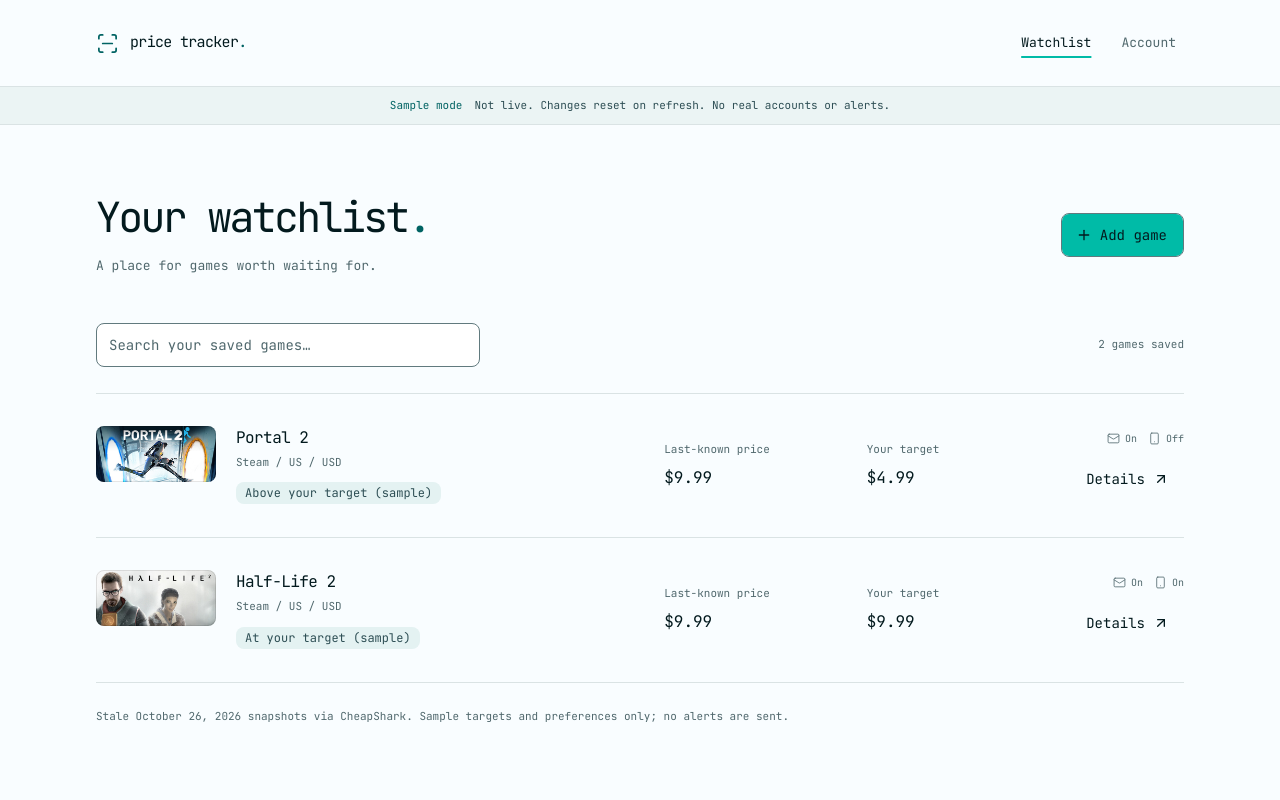
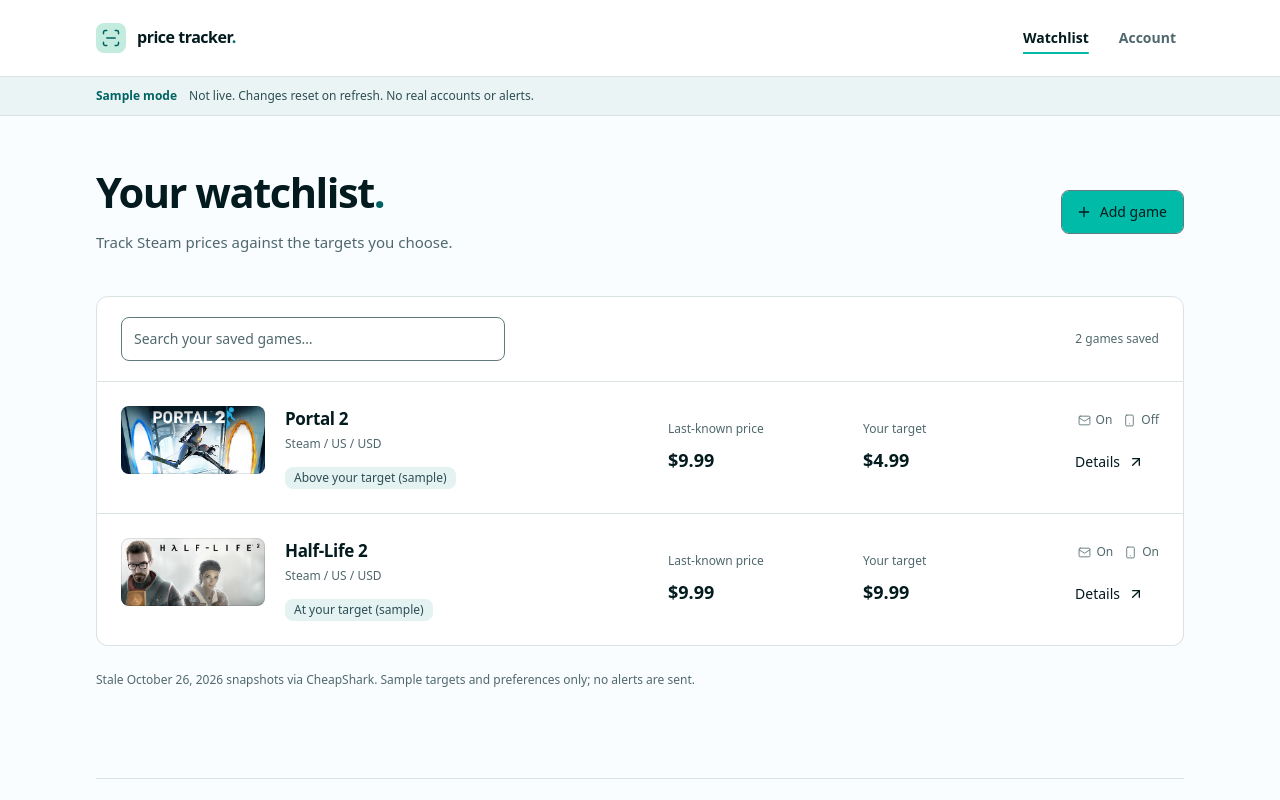
Before and after one commit to aluciencozy/price-tracker, a React (Vite) app in the folder apps/web/: page /watchlist in a window 1280 px wide. Shown: the top 800 px of the page. Built offline with nearby package versions, Linux system fonts and the light colour scheme.

Commit message:
Refresh web watchlist presentation

```diff
--- a/apps/web/src/components/Home.tsx
+++ b/apps/web/src/components/Home.tsx
@@ -8,16 +8,15 @@ export default function Home() {
   return (
     <>
       <section className="hero" aria-labelledby="hero-title">
-        <p className="hero-context">For the games on your someday list.</p>
         <h1 id="hero-title" tabIndex={-1}>
-          Good games.
+          Your games.
           <br />
           Your price.
         </h1>
         <p className="hero-description">
-          Keep a little list. Pick your price.
+          Save a Steam game and set your target.
           <br />
-          Let the next Steam deal come to you.
+          Keep the price that matters in view.
         </p>
         <div className="flex flex-wrap justify-center gap-3">
           <Button asChild size="lg">
--- a/apps/web/src/components/Watchlist.tsx
+++ b/apps/web/src/components/Watchlist.tsx
@@ -36,7 +36,7 @@ export default function Watchlist({
           <h1 tabIndex={-1}>
             Your watchlist<span className="title-period">.</span>
           </h1>
-          <p>A place for games worth waiting for.</p>
+          <p>Track Steam prices against the targets you choose.</p>
         </div>
         <Button asChild>
           <Link to="/add">
@@ -76,7 +76,7 @@ export default function Watchlist({
               title={
                 query
                   ? 'No saved games match'
-                  : 'Make room for your next game'
+                  : 'Your watchlist is empty'
               }
               description="Add a Steam link, choose your target, and keep it on your list."
             >
--- a/apps/web/src/styles.css
+++ b/apps/web/src/styles.css
@@ -31,7 +31,7 @@
 
 :root {
   color-scheme: light;
-  --font-body: 'JetBrains Mono', ui-monospace, SFMono-Regular, monospace;
+  --font-body: system-ui, -apple-system, BlinkMacSystemFont, 'Segoe UI', sans-serif;
   --background: oklch(0.9916 0.005 228.8162);
   --foreground: oklch(0.2012 0.0307 210.2063);
   --card: oklch(1 0 0);
@@ -97,7 +97,7 @@
     font-size: clamp(1.9rem, 4vw, 2.6rem);
     line-height: 1.2;
     font-weight: 600;
-    letter-spacing: -0.065em;
+    letter-spacing: -0.035em;
     text-wrap: balance;
   }
   h2 {
@@ -239,7 +239,7 @@
 .hero h1 {
   font-size: clamp(3.3rem, 7vw, 5.25rem);
   font-weight: 700;
-  letter-spacing: -0.075em;
+  letter-spacing: -0.04em;
   line-height: 1.08;
 }
 .hero-description {
@@ -1197,3 +1197,135 @@ thead th {
     stroke: CanvasText;
   }
 }
+
+/* Workspace: a quiet frame keeps the games and their prices in focus. */
+.site-header {
+  background: var(--card);
+}
+.header-inner {
+  min-height: 76px;
+}
+.brand {
+  font-size: 1rem;
+  letter-spacing: -0.03em;
+}
+.brand svg {
+  width: 30px;
+  height: 30px;
+  padding: 5px;
+  border-radius: 8px;
+  background: var(--accent);
+}
+.site-header nav {
+  font-size: 0.875rem;
+  font-weight: 550;
+}
+.sample-disclosure {
+  font-size: 0.75rem;
+}
+.sample-disclosure .shell {
+  justify-content: flex-start;
+}
+.main-content {
+  padding-top: 52px;
+}
+.page-heading {
+  margin-top: 0;
+}
+.page-heading p {
+  font-size: 0.9375rem;
+}
+.watchlist-toolbar {
+  padding: 20px 24px;
+  background: var(--card);
+  border: 1px solid var(--border);
+  border-radius: 12px 12px 0 0;
+}
+.watchlist-toolbar p,
+.game-title p,
+.row-prices dt,
+.channel-summary,
+.list-footnote {
+  font-size: 0.75rem;
+}
+.game-list {
+  background: var(--card);
+  border-inline: 1px solid var(--border);
+  border-bottom: 1px solid var(--border);
+  border-radius: 0 0 12px 12px;
+  overflow: hidden;
+}
+.game-row {
+  padding: 24px;
+}
+.game-row:last-child {
+  border-bottom: 0;
+}
+.game-art {
+  width: 144px;
+  height: 68px;
+}
+.game-title h2 {
+  font-size: 1.0625rem;
+  letter-spacing: -0.02em;
+}
+.row-prices dd {
+  font-size: 1.125rem;
+  font-weight: 650;
+}
+.row-prices dd,
+.detail-prices dd,
+.example-price strong {
+  font-variant-numeric: tabular-nums;
+}
+.detail-summary,
+.form-surface,
+.auth-surface {
+  border-color: var(--border);
+}
+.detail-summary {
+  box-shadow: none;
+}
+.detail-header .game-art {
+  width: 170px;
+  height: 80px;
+}
+.hero-description {
+  font-size: 1.0625rem;
+}
+.hero h1 {
+  letter-spacing: -0.04em;
+}
+.site-footer {
+  color: var(--secondary-foreground);
+}
+.skip-link {
+  z-index: 100;
+}
+@media (hover: hover) and (pointer: fine) {
+  .game-row {
+    transition: background-color var(--duration-feedback) ease;
+  }
+  .game-row:hover {
+    background: var(--muted);
+  }
+}
+@media (max-width: 640px) {
+  .header-inner {
+    min-height: 68px;
+  }
+  .watchlist-toolbar {
+    padding: 16px;
+  }
+  .game-row {
+    padding: 20px 16px;
+  }
+  .game-art {
+    width: 104px;
+    height: 49px;
+  }
+  .detail-header .game-art {
+    width: 120px;
+    height: 56px;
+  }
+}
```
Also changed, not shown: 3 other files (tests, documents, lock files or other folders).
